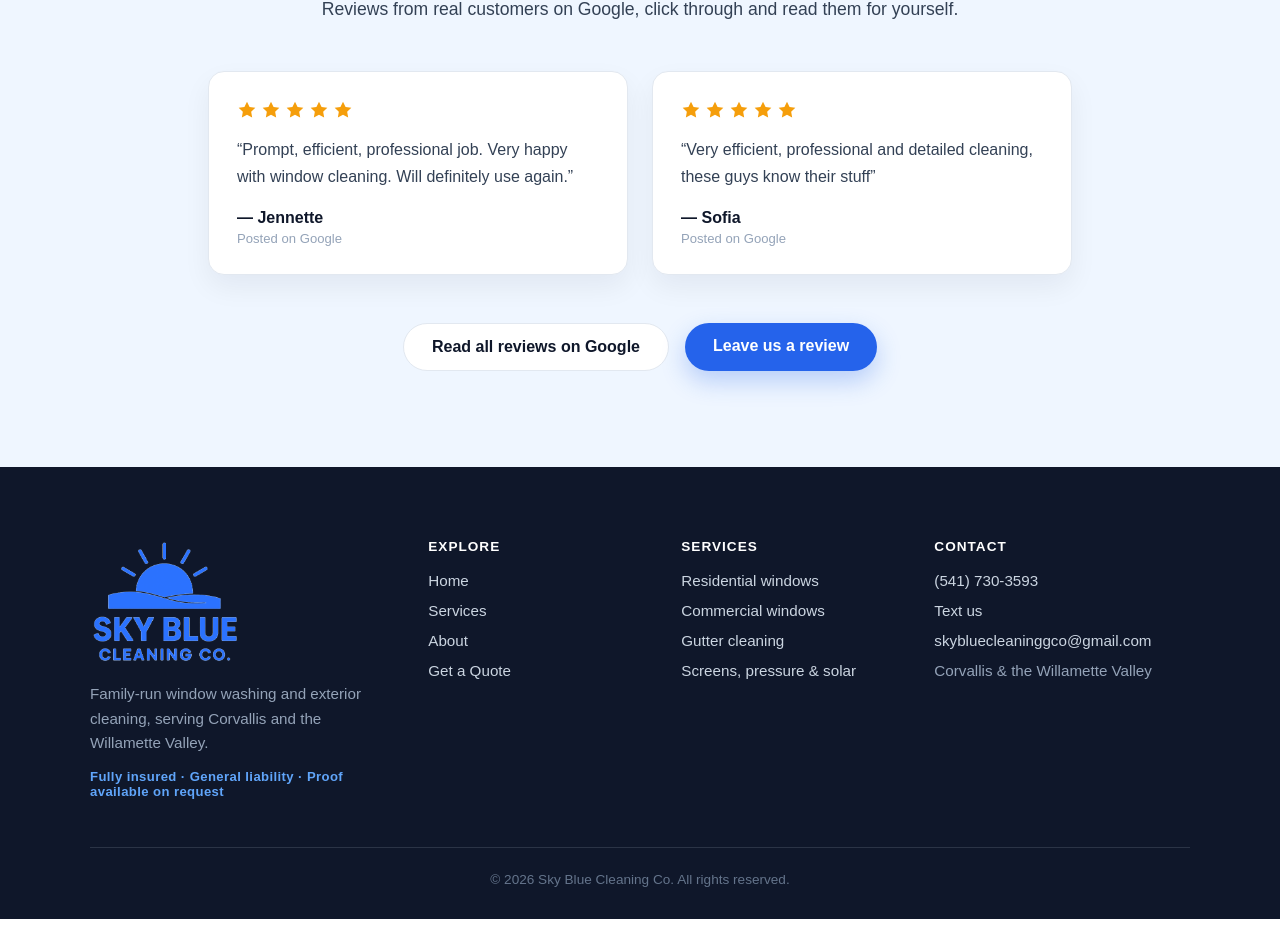
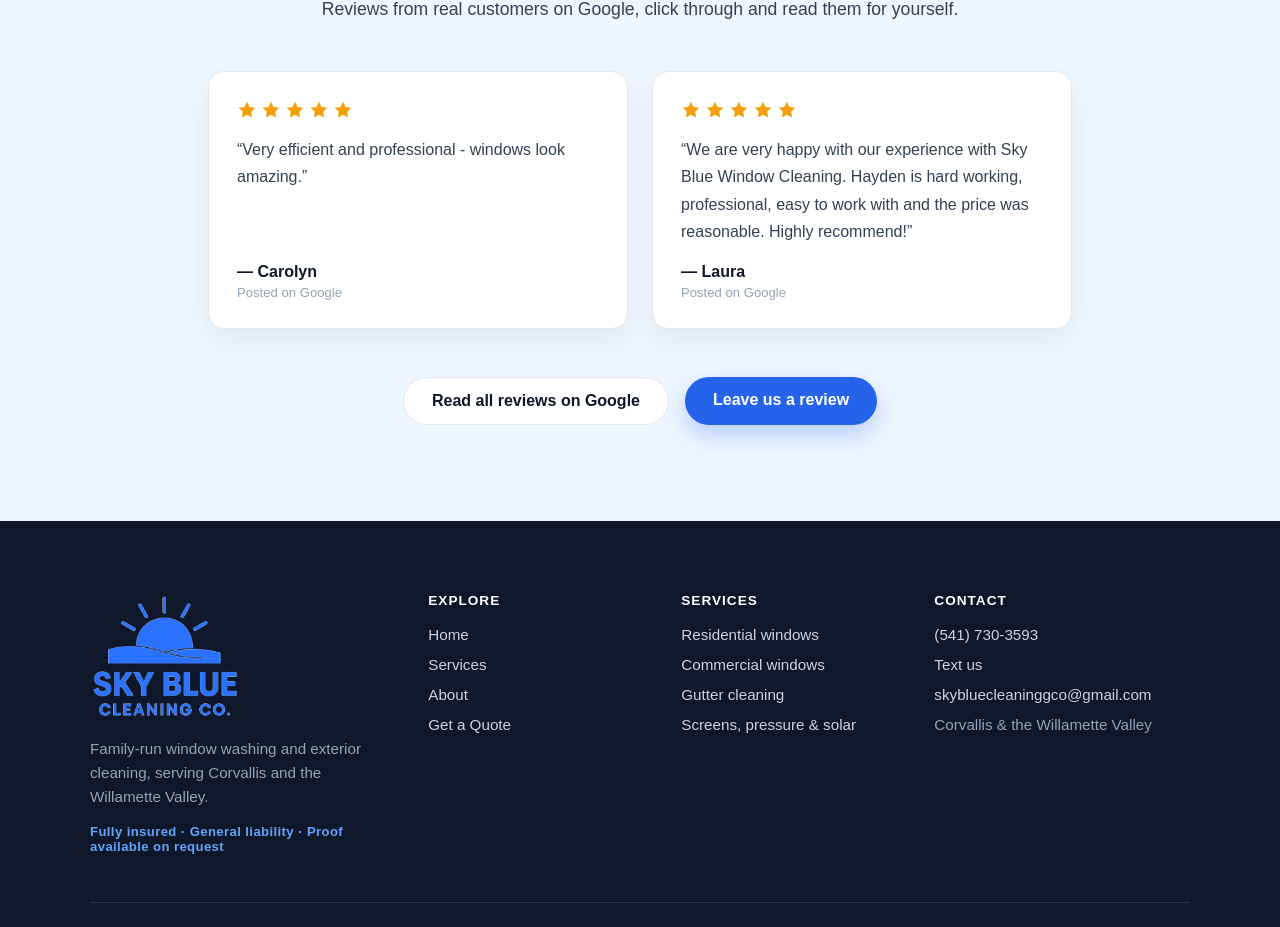
Before and after one commit to JordyMorty-svg/sky-blue-cleaning, a React (Vite) app: page / in a window 1280 px wide. Shown: the part 4597-5524 px from the top of the page. Built offline with nearby package versions, Linux system fonts and the light colour scheme; no server answers.

Commit message:
updated google reviews and google reviews link

```diff
--- a/src/components/reviews/Reviews.jsx
+++ b/src/components/reviews/Reviews.jsx
@@ -1,17 +1,17 @@
 import "./Reviews.css";
 
-const GOOGLE_REVIEWS_URL = "https://share.google/RzkJ3rvVbLQq0NsNT";
+const GOOGLE_REVIEWS_URL = "https://g.page/r/CUApffEylLUgEBM/review";
 
 const reviews = [
   {
-    name: "Jennette",
+    name: "Carolyn",
     stars: 5,
-    text: "Prompt, efficient, professional job. Very happy with window cleaning. Will definitely use again.",
+    text: "Very efficient and professional - windows look amazing.",
   },
   {
-    name: "Sofia",
+    name: "Laura",
     stars: 5,
-    text: "Very efficient, professional and detailed cleaning, these guys know their stuff",
+    text: "We are very happy with our experience with Sky Blue Window Cleaning.  Hayden is hard working, professional, easy to work with and the price was reasonable. Highly recommend!",
   },
 ];
 
```
